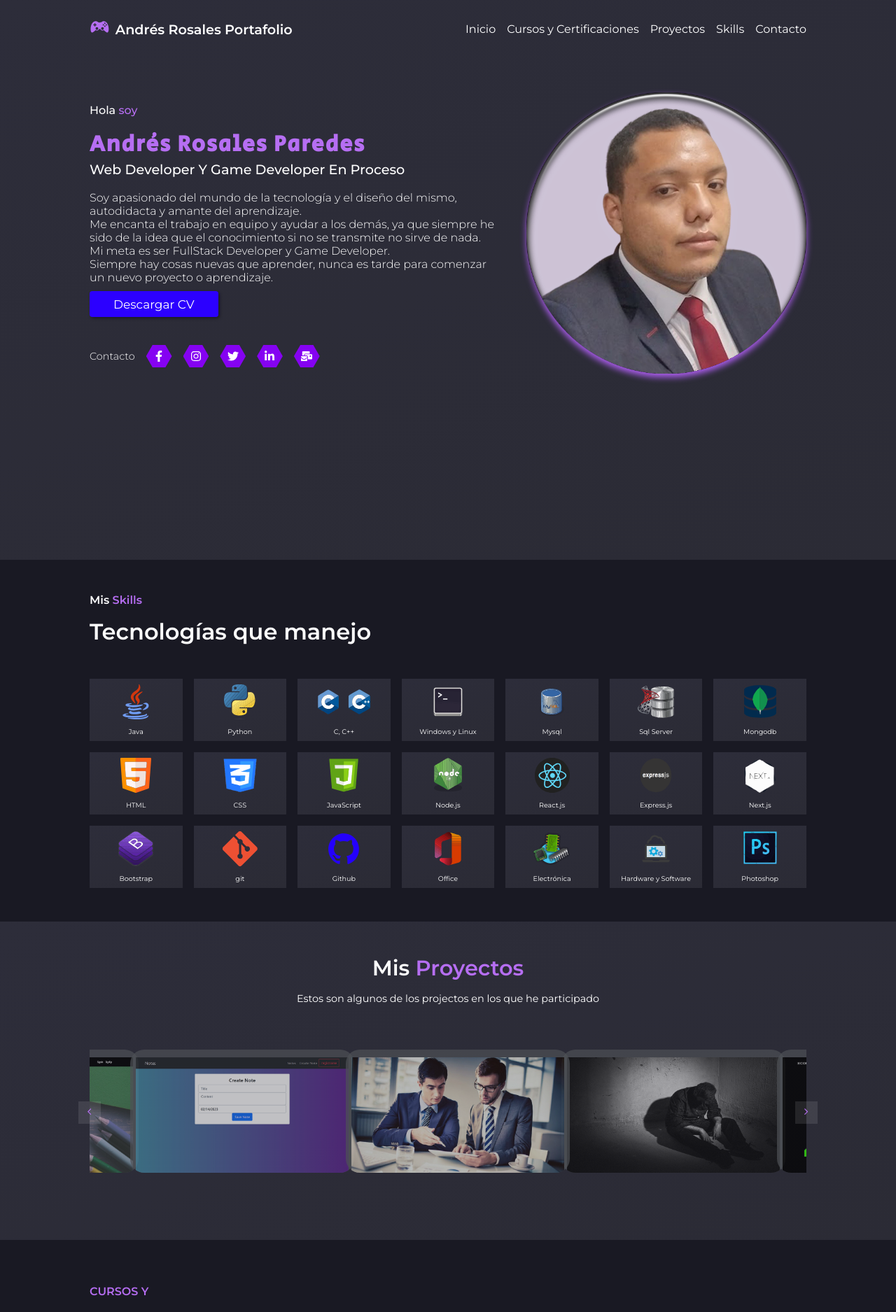
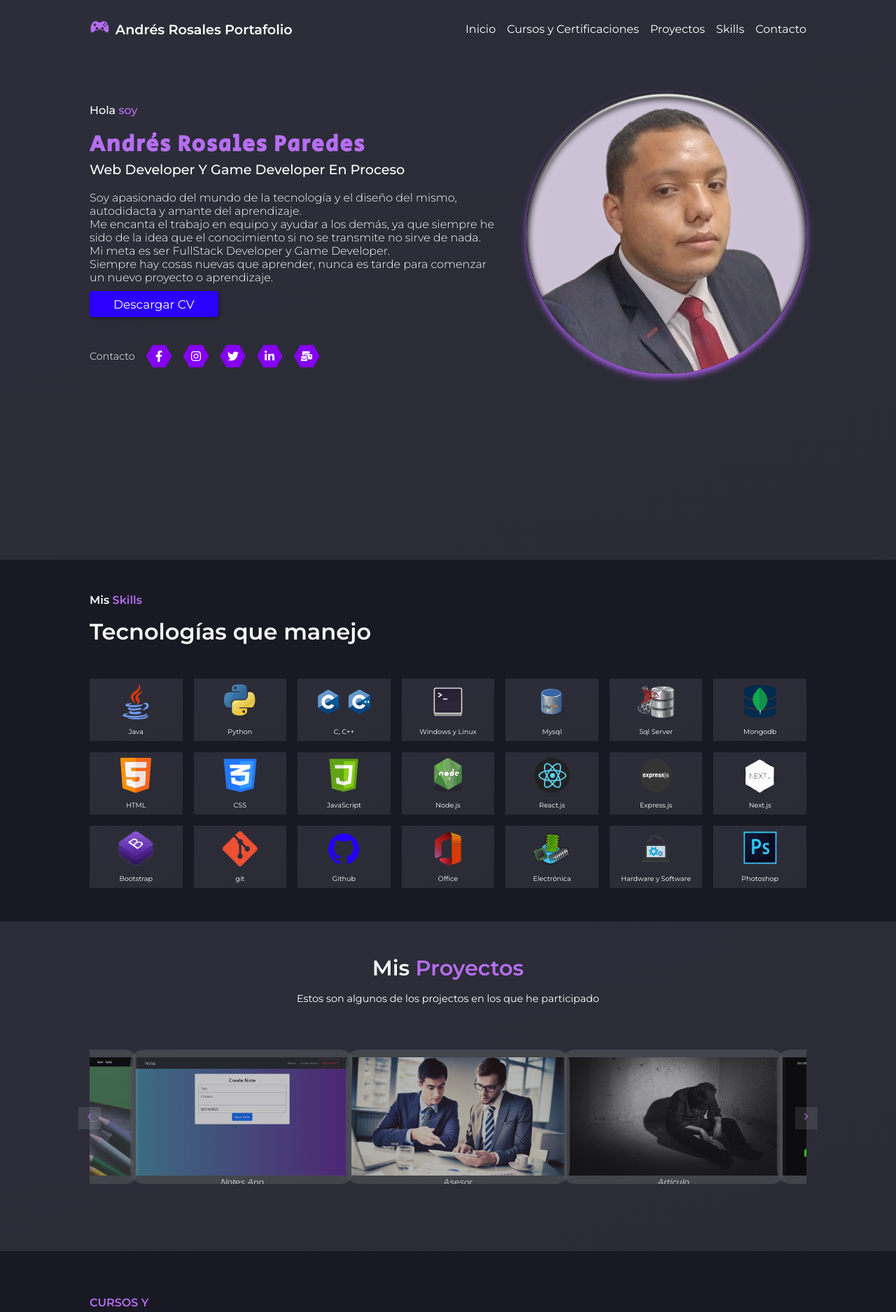
Before and after one commit to AndresRP645/arp-portfolio, a React (Create React App) app: page / in a window 1280 px wide. Shown: the top 1875 px of the page at 70% size. Built offline with nearby package versions, Linux system fonts and the light colour scheme; the HTML template or start-up script is replaced by a standard one.

Commit message:
cambios esteticos

```diff
--- a/src/components/Projects/Project.jsx
+++ b/src/components/Projects/Project.jsx
@@ -25,7 +25,7 @@ const Project = (props) => {
 export default Project;
 
 const Container = styled.div`
-  height: 11rem;
+  height: 12rem;
   width: 20rem;
   background-color: #4e5156;
   margin: 0 0.5rem;
```
